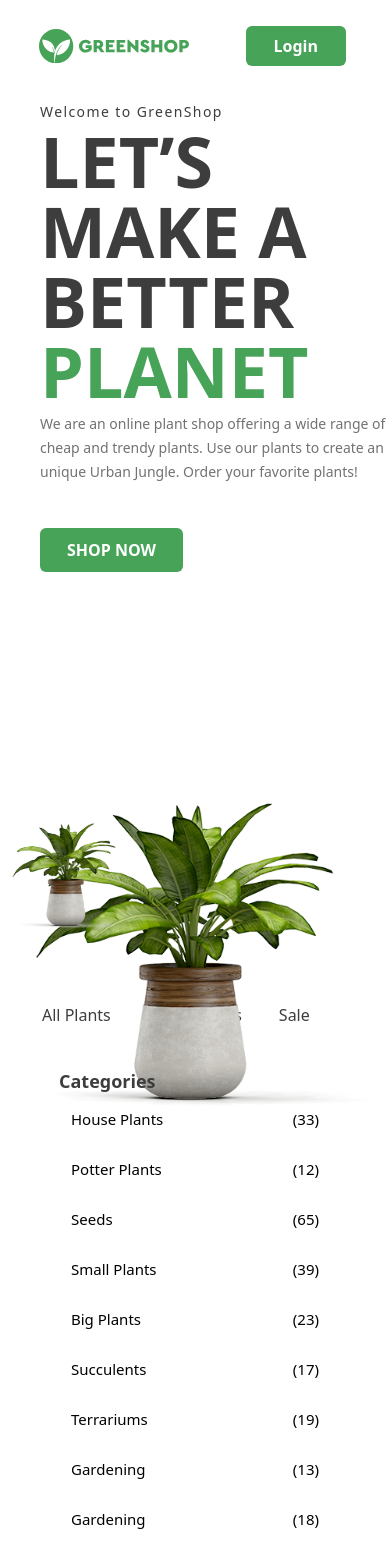
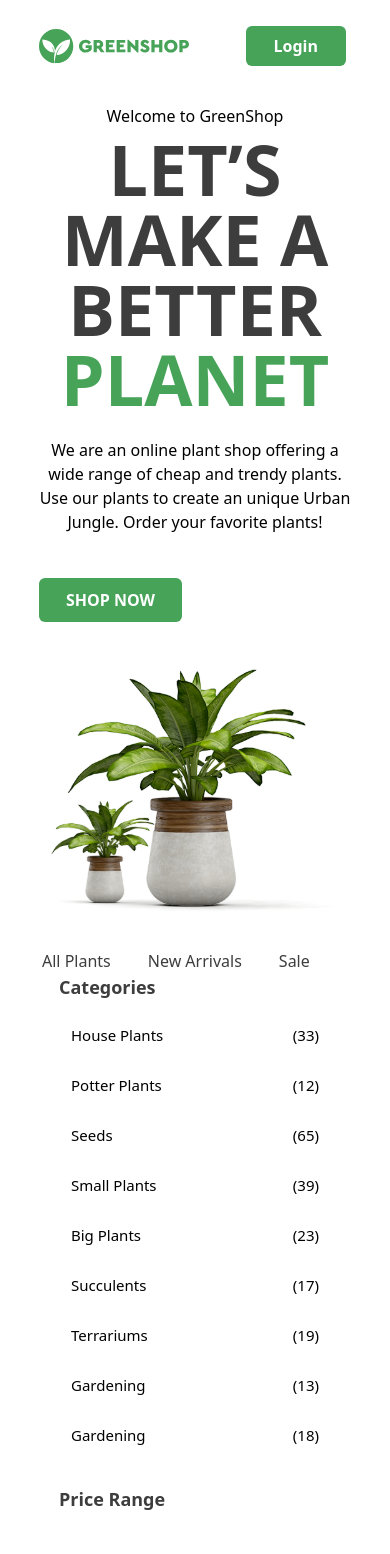
Before and after one commit to diyorbekravshanqulov/VueJs, a Vue app: page / in a window 390 px wide. Shown: the top 1554 px of the page. Built offline with nearby package versions, Linux system fonts and the light colour scheme.

Commit message:
complate

```diff
--- a/src/components/Menu.vue
+++ b/src/components/Menu.vue
@@ -20,7 +20,7 @@ const items = ref(["All Plants", "New Arrivals", "Sale"]);
 .container {
   margin-top: 12px;
   display: flex;
-  padding: 26px 0;
+  /* padding: 26px 0; */
   gap: 20px;
   justify-content: space-between;
   align-items: center;
--- a/src/components/Top_side.vue
+++ b/src/components/Top_side.vue
@@ -3,11 +3,11 @@ import { ref } from "vue";
 </script>
 
 <template>
-  <div class="container flex-wrap md:flex-nowrap">
-    <div class="right">
-      <p class="top">Welcome to GreenShop</p>
-      <h1>Let’s Make a Better <span>Planet</span></h1>
-      <p class="bottom">
+  <div class="container md:px-0 px-[10%] md:flex block md:flex-nowrap ">
+    <div class="md:ml-10">
+      <p class="text-center md:text-left">Welcome to GreenShop</p>
+      <h1 class="text-center md:text-left">Let’s Make a Better <span>Planet</span></h1>
+      <p class="text-center md:text-left md:mt-0 mt-6">
         We are an online plant shop offering a wide range of cheap and trendy
         plants. Use our plants to create an unique Urban Jungle. Order your
         favorite plants!
@@ -22,7 +22,6 @@ import { ref } from "vue";
 <style scoped>
 .container {
   margin-top: 12px;
-  display: flex;
   /* justify-content: space-between;    */
   align-items: center;
   /* padding: 26px 10%; */
@@ -30,9 +29,6 @@ import { ref } from "vue";
   position: relative;
 }
 
-.right {
-  margin-left: 40px;
-}
 
 
 .top {
@@ -41,7 +37,6 @@ import { ref } from "vue";
   font-weight: 500;
   line-height: 16px;
   letter-spacing: 0.1em;
-  text-align: left;
 }
 
 h1 {
@@ -51,7 +46,6 @@ h1 {
   font-size: 70px;
   font-weight: 900;
   line-height: 70px;
-  text-align: left;
 }
 
 span {
@@ -68,7 +62,6 @@ span {
   font-size: 14px;
   font-weight: 400;
   line-height: 24px;
-  text-align: left;
 }
 
 button {
--- a/src/components/category.vue
+++ b/src/components/category.vue
@@ -71,14 +71,14 @@ const inside_cate_size = ref(["(119)", "(86)", "(78)"]);
   /* margin-top: 12px; */
   display: flex;
   flex-direction: column; /* Modified for vertical layout */
-  padding: 26px 0;
+  /* padding: 26px 0; */
   gap: 20px; /* Modified for spacing between categories */
   position: relative;
   /* padding-right: 0; */
 }
 
 .general {
-  padding: 14px 20px;
+  padding: 0 20px;
 }
 
 .top {
@@ -114,6 +114,7 @@ p {
 }
 
 h2 {
+  margin-bottom: 20px;
   color: #3d3d3d;
   font-size: 18px;
   font-weight: 700;
```
